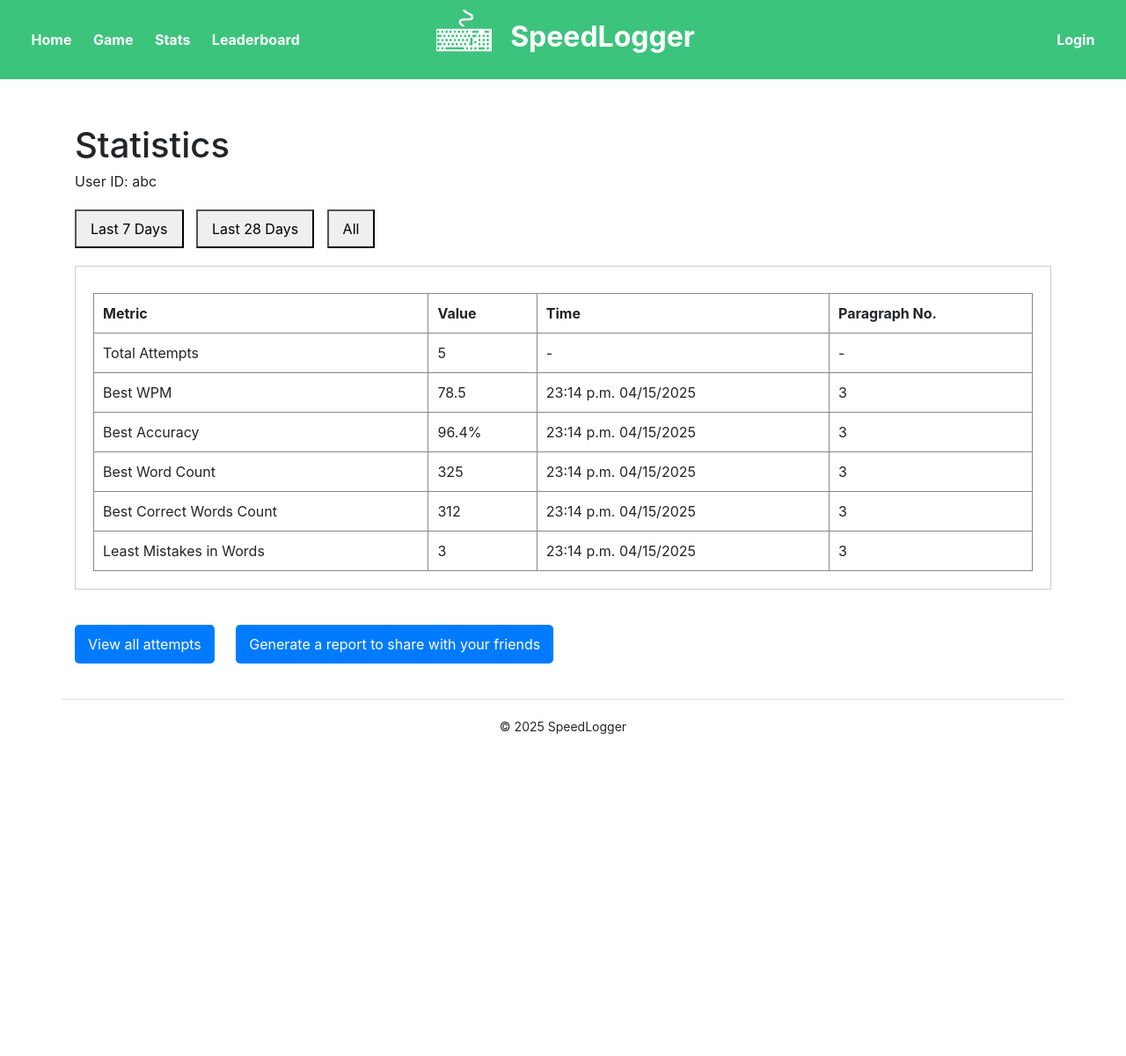
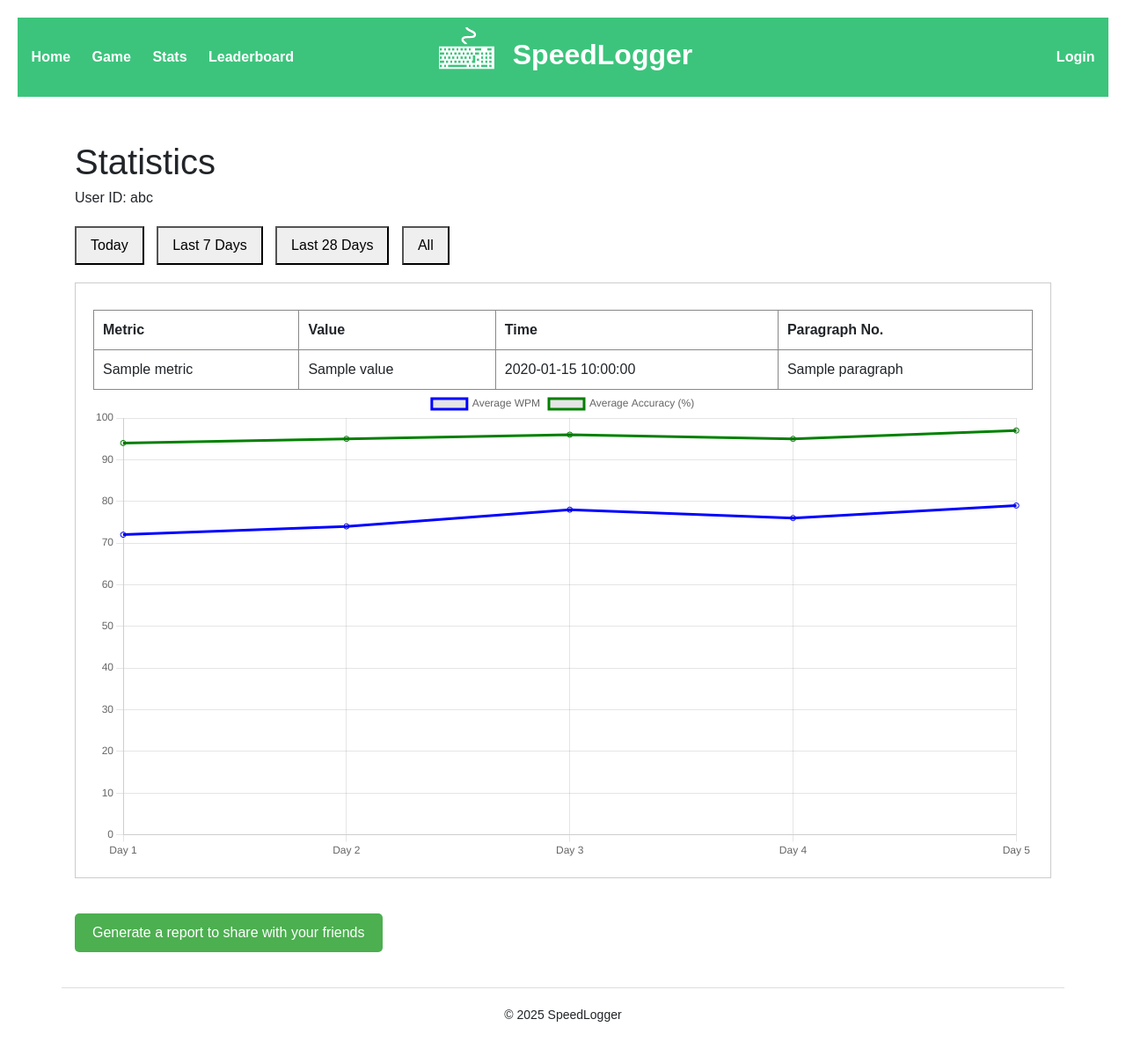
Before and after one commit to LiamHearderDev/AWD-Project, a Flask app: template app/templates/stats/stats.html in a window 1280 px wide. Shown: the whole page at 88% size. Before the commit the page ends 834 px from the top, so only its background shows below. Run offline with Flask 3, Linux system fonts and the light colour scheme; the template is opened without the code that fills it: most values are stand-ins (such as "Sample title", 1, 10 or a date in 2020).

Commit message:
Update stats.html

```diff
--- a/app/templates/stats/stats.html
+++ b/app/templates/stats/stats.html
@@ -1,126 +1,101 @@
 {% extends "base.html" %}
-
-{% block head %}
-    <style>
-        h1 {
-            margin-bottom: 5px;
-        }
-        .user-id {
-            margin-bottom: 20px;
-        }
-        .filter-buttons button {
-            margin-right: 10px;
-            padding: 8px 16px;
-            cursor: pointer;
-        }
-        .table-section {
-            margin-top: 20px;
-            border: 1px solid #ccc;
-            padding: 20px;
-        }
-        .nav-buttons {
-            margin-top: 40px;
-        }
-        .nav-buttons a {
-            display: inline-block;
-            margin-right: 20px;
-            padding: 10px 15px;
-            background-color: #007BFF;
-            color: white;
-            text-decoration: none;
-            border-radius: 5px;
-        }
-        .nav-buttons a:hover {
-            background-color: #0056b3;
-        }
-        table {
-            width: 100%;
-            border-collapse: collapse;
-            margin-top: 10px;
-        }
-        table, th, td {
-            border: 1px solid #888;
-        }
-        th, td {
-            padding: 10px;
-            text-align: left;
-        }
-    </style>
-{% endblock %}
 
 {% block content %}
 
+<html>
+<head>
+    <title>Statistics</title>
 
+    <!-- Link CSS -->
+    <link rel="stylesheet" href="{{ url_for('static', filename='css/stats.css') }}">
+
+    <!-- Load Chart.js -->
+    <script src="https://cdn.jsdelivr.net/npm/chart.js"></script>
+
+</head>
+<body>
 
     <h1>Statistics</h1>
     <div class="user-id">User ID: abc</div>
 
+    <!-- Filter Buttons -->
     <div class="filter-buttons">
+        <button onclick="showTable('today')">Today</button>
         <button onclick="showTable('7')">Last 7 Days</button>
         <button onclick="showTable('28')">Last 28 Days</button>
         <button onclick="showTable('all')">All</button>
     </div>
 
+    <!-- Table Section -->
     <div class="table-section" id="tableContainer">
-        <!-- Table for Last 7 Days -->
+
+        <!-- Today Table and Chart -->
+        <table id="tableToday" style="display: none;">
+            <tr><th>Metric</th><th>Value</th><th>Time</th><th>Paragraph No.</th></tr>
+            {% for row in today %}
+            <tr>
+                <td>{{ row.metric }}</td>
+                <td>{{ row.value }}</td>
+                <td>{{ row.time }}</td>
+                <td>{{ row.paragraph }}</td>
+            </tr>
+            {% endfor %}
+        </table>
+        <canvas id="chartToday" width="400" height="200" style="display: none;"></canvas>
+
+        <!-- Last 7 Days Table and Chart -->
         <table id="table7">
+            <tr><th>Metric</th><th>Value</th><th>Time</th><th>Paragraph No.</th></tr>
+            {% for row in last7days %}
             <tr>
-                <th>Metric</th><th>Value</th><th>Time</th><th>Paragraph No.</th>
+                <td>{{ row.metric }}</td>
+                <td>{{ row.value }}</td>
+                <td>{{ row.time }}</td>
+                <td>{{ row.paragraph }}</td>
             </tr>
-            <tr><td>Total Attempts</td><td>5</td><td>-</td><td>-</td></tr>
-            <tr><td>Best WPM</td><td>78.5</td><td>23:14 p.m. 04/15/2025</td><td>3</td></tr>
-            <tr><td>Best Accuracy</td><td>96.4%</td><td>23:14 p.m. 04/15/2025</td><td>3</td></tr>
-            <tr><td>Best Word Count</td><td>325</td><td>23:14 p.m. 04/15/2025</td><td>3</td></tr>
-            <tr><td>Best Correct Words Count</td><td>312</td><td>23:14 p.m. 04/15/2025</td><td>3</td></tr>
-            <tr><td>Least Mistakes in Words</td><td>3</td><td>23:14 p.m. 04/15/2025</td><td>3</td></tr>
+            {% endfor %}
         </table>
+        <canvas id="chart7" width="400" height="200"></canvas>
 
-        <!-- Table for Last 28 Days -->
+        <!-- Last 28 Days Table and Chart -->
         <table id="table28" style="display: none;">
+            <tr><th>Metric</th><th>Value</th><th>Time</th><th>Paragraph No.</th></tr>
+            {% for row in last28days %}
             <tr>
-                <th>Metric</th><th>Value</th><th>Time</th><th>Paragraph No.</th>
+                <td>{{ row.metric }}</td>
+                <td>{{ row.value }}</td>
+                <td>{{ row.time }}</td>
+                <td>{{ row.paragraph }}</td>
             </tr>
-            <tr><td>Total Attempts</td><td>12</td><td>-</td><td>-</td></tr>
-            <tr><td>Best WPM</td><td>84.2</td><td>19:02 p.m. 04/05/2025</td><td>4</td></tr>
-            <tr><td>Best Accuracy</td><td>97.1%</td><td>19:02 p.m. 04/05/2025</td><td>4</td></tr>
-            <tr><td>Best Word Count</td><td>355</td><td>19:02 p.m. 04/05/2025</td><td>4</td></tr>
-            <tr><td>Best Correct Words Count</td><td>345</td><td>19:02 p.m. 04/05/2025</td><td>4</td></tr>
-            <tr><td>Least Mistakes in Words</td><td>2</td><td>19:02 p.m. 04/05/2025</td><td>4</td></tr>
+            {% endfor %}
         </table>
+        <canvas id="chart28" width="400" height="200" style="display: none;"></canvas>
 
-        <!-- Table for All Time -->
+        <!-- All Time Table and Chart -->
         <table id="tableAll" style="display: none;">
+            <tr><th>Metric</th><th>Value</th><th>Time</th><th>Paragraph No.</th></tr>
+            {% for row in alltime %}
             <tr>
-                <th>Metric</th><th>Value</th><th>Time</th><th>Paragraph No.</th>
+                <td>{{ row.metric }}</td>
+                <td>{{ row.value }}</td>
+                <td>{{ row.time }}</td>
+                <td>{{ row.paragraph }}</td>
             </tr>
-            <tr><td>Total Attempts</td><td>37</td><td>-</td><td>-</td></tr>
-            <tr><td>Best WPM</td><td>88.9</td><td>15:45 p.m. 03/10/2025</td><td>2</td></tr>
-            <tr><td>Best Accuracy</td><td>98.5%</td><td>15:45 p.m. 03/10/2025</td><td>2</td></tr>
-            <tr><td>Best Word Count</td><td>382</td><td>15:45 p.m. 03/10/2025</td><td>2</td></tr>
-            <tr><td>Best Correct Words Count</td><td>377</td><td>15:45 p.m. 03/10/2025</td><td>2</td></tr>
-            <tr><td>Least Mistakes in Words</td><td>1</td><td>15:45 p.m. 03/10/2025</td><td>2</td></tr>
+            {% endfor %}
         </table>
+        <canvas id="chartAll" width="400" height="200" style="display: none;"></canvas>
+
     </div>
 
+    <!-- Navigation Buttons -->
     <div class="nav-buttons">
-        <a href="allattempts.html">View all attempts</a>
-        <a href="report.html">Generate a report to share with your friends</a>
+        <button type="button" id="generateReportBtn" class="green-button">Generate a report to share with your friends</button>
     </div>
 
-    <script>
-        function showTable(period) {
-            document.getElementById('table7').style.display = 'none';
-            document.getElementById('table28').style.display = 'none';
-            document.getElementById('tableAll').style.display = 'none';
+    <!-- Link your custom JS logic -->
+    <script src="{{ url_for('static', filename='js/stats.js') }}"></script>
 
-            if (period === '7') {
-                document.getElementById('table7').style.display = 'table';
-            } else if (period === '28') {
-                document.getElementById('table28').style.display = 'table';
-            } else {
-                document.getElementById('tableAll').style.display = 'table';
-            }
-        }
-    </script>
+</body>
+</html>
 
 {% endblock %}
```
